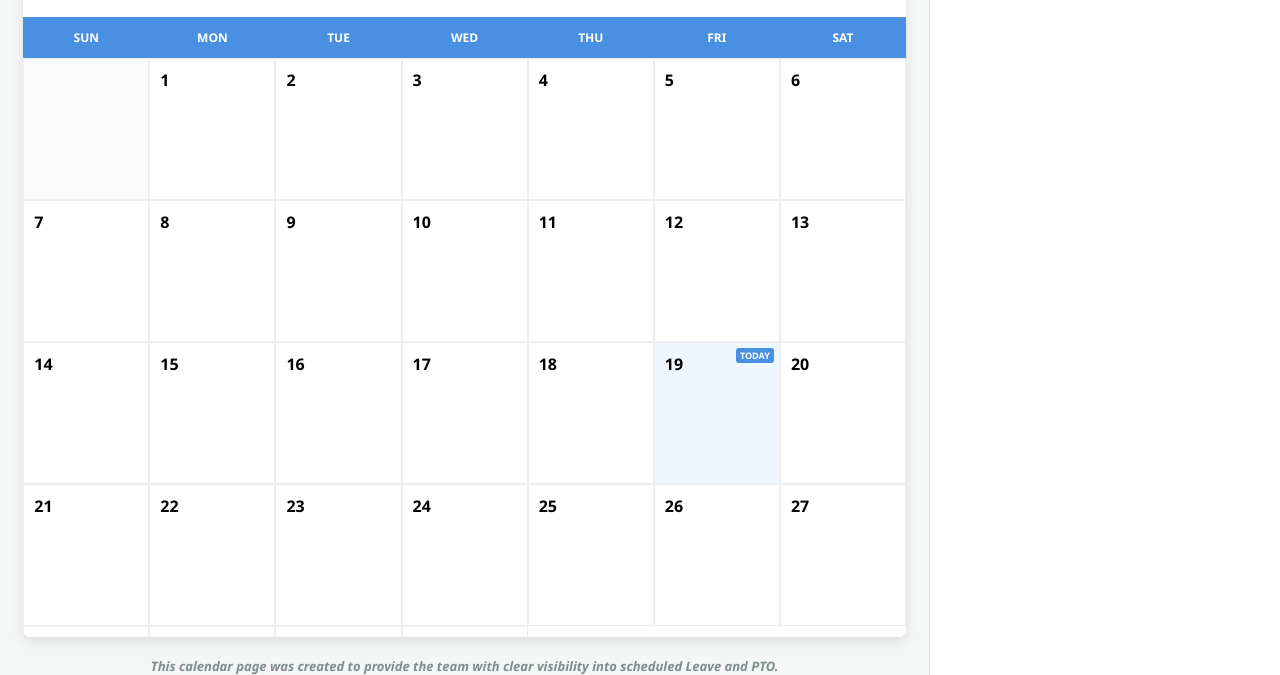
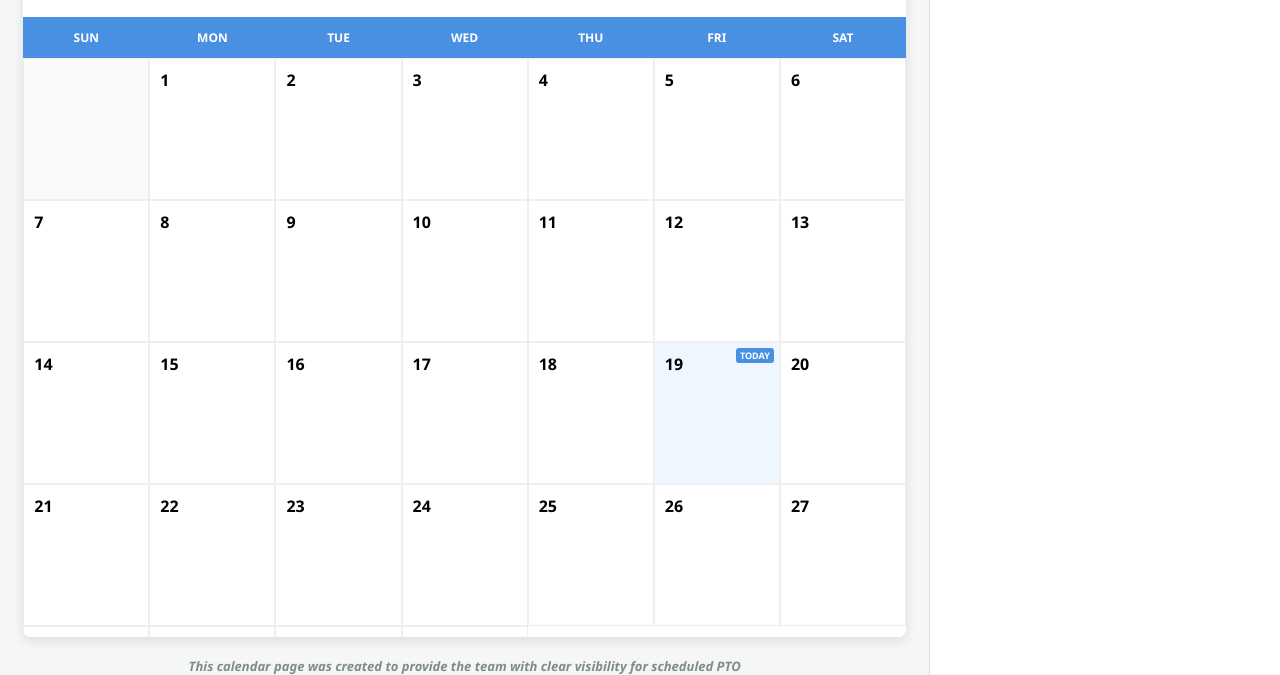
Before and after one commit to TeamCSE/Team-Calendar, a plain HTML site: page index.html in a window 1280 px wide. Shown: the part 125-800 px from the top of the page. Drawn offline with Linux system fonts and the light colour scheme; no server answers.

```diff
--- a/index.html
+++ b/index.html
@@ -114,7 +114,7 @@
             <div id="calendarGrid" class="days-grid"></div>
         </div>
         <div style="width:100%; max-width:900px; text-align:center; margin-top:20px; color:#7f8c8d; font-size:13px; font-style:italic;">
-          <b>This calendar page was created to provide the team with clear visibility into scheduled Leave and PTO.</b>
+          <b>This calendar page was created to provide the team with clear visibility for scheduled PTO</b>
         </div>
     </div>
 
```
